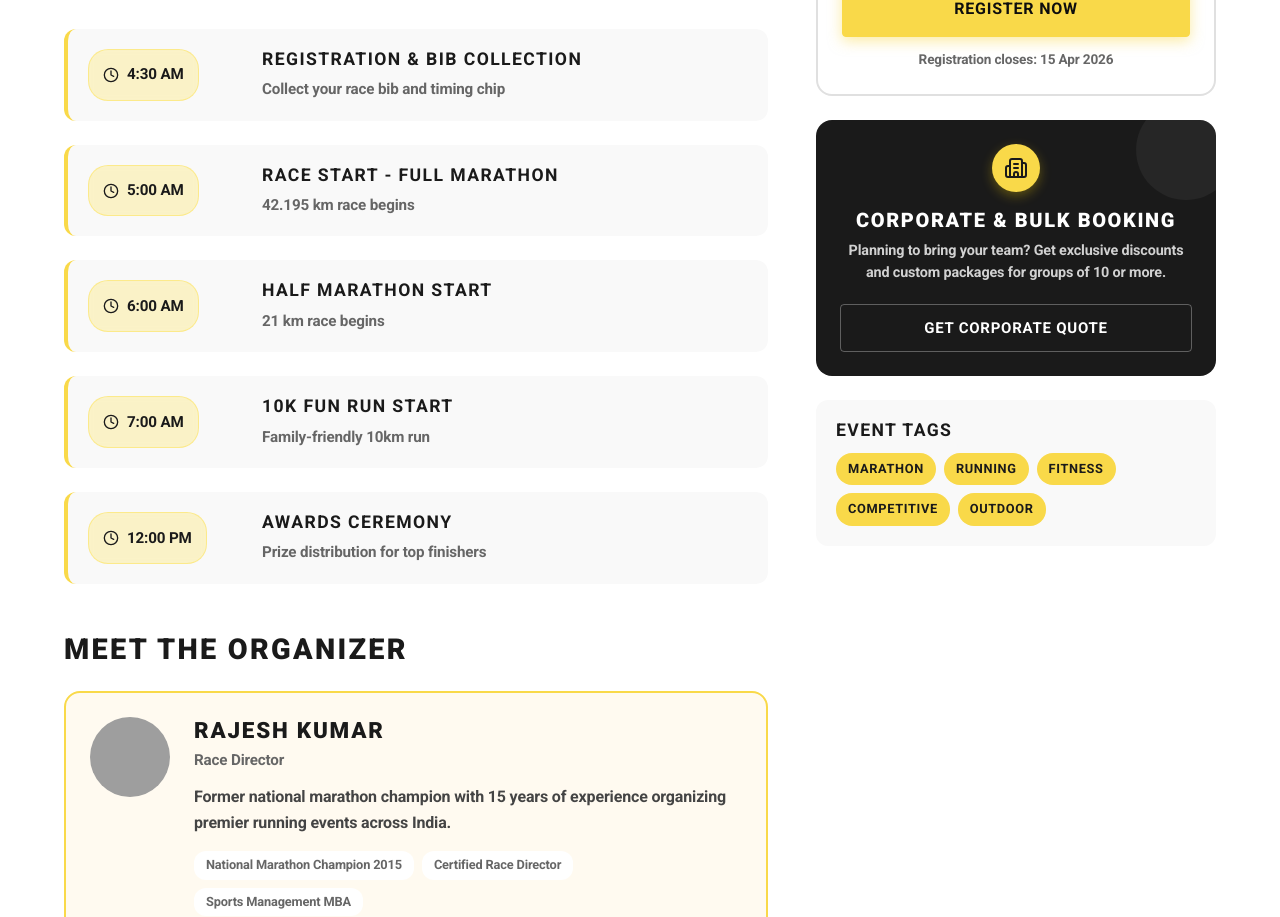
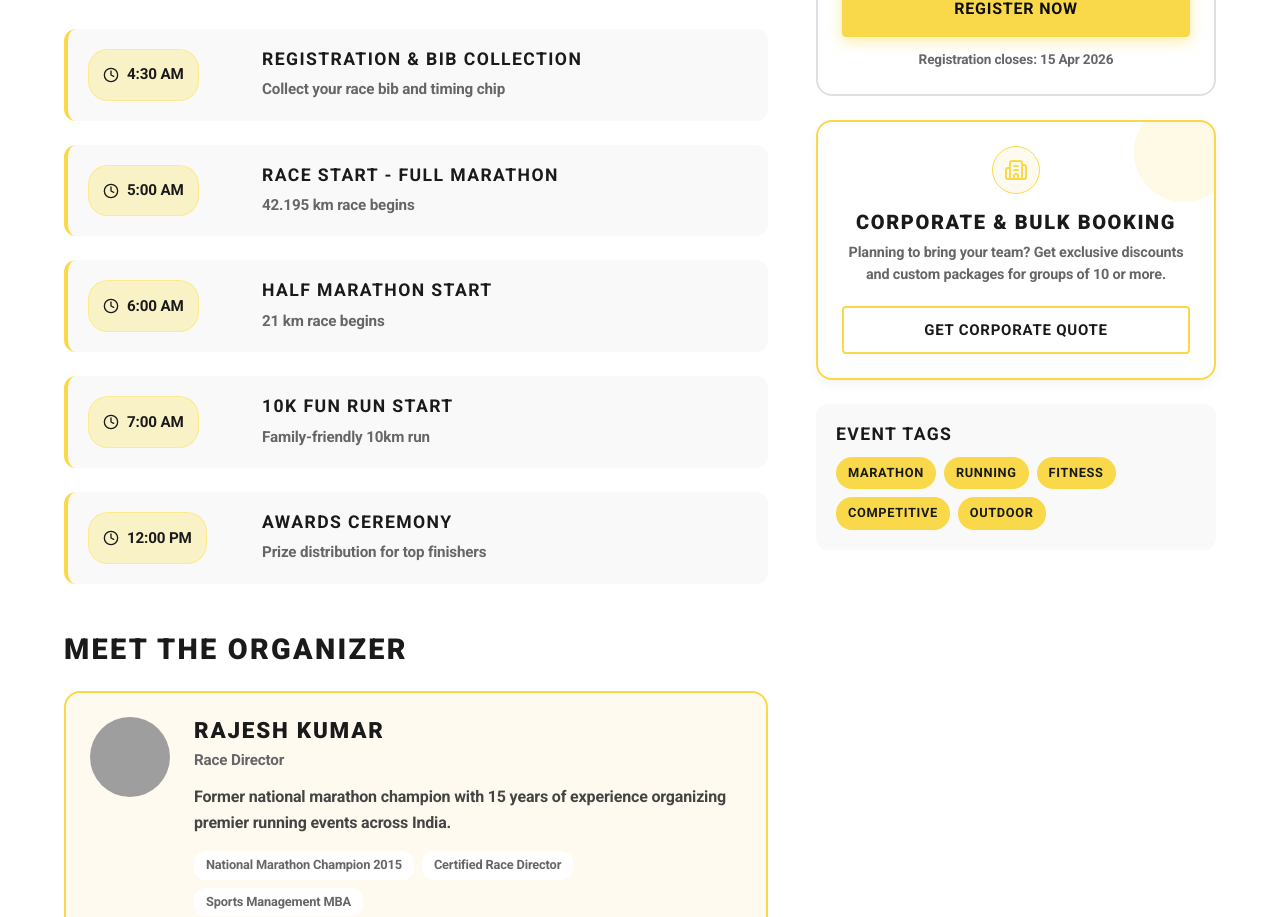
Before and after one commit to Kishorekumarps07/mrcoachpro, a Next.js app: page /events/1 in a window 1280 px wide. Shown: the part 1482-2399 px from the top of the page. Built offline with nearby package versions, Linux system fonts and the light colour scheme; grey boxes are pictures that could not be loaded.

Commit message:
style: update corporate booking card to light theme

```diff
--- a/src/components/events/EventDetailView.module.css
+++ b/src/components/events/EventDetailView.module.css
@@ -504,25 +504,27 @@
 
 /* Bulk Booking Card */
 .bulkBookingCard {
-    background: #1a1a1a;
-    /* Dark contrast card */
+    background: #FFFFFF;
+    /* Light theme */
+    border: 2px solid var(--accent-yellow);
     border-radius: 16px;
     padding: 24px;
-    color: #FFFFFF;
+    color: #1a1a1a;
     text-align: center;
     position: relative;
     overflow: hidden;
+    box-shadow: 0 4px 12px rgba(0, 0, 0, 0.05);
 }
 
 .bulkBookingCard::before {
-    /* Abstract decorative circle */
+    /* Abstract decorative circle - subtle yellow */
     content: '';
     position: absolute;
     top: -20px;
     right: -20px;
     width: 100px;
     height: 100px;
-    background: rgba(255, 255, 255, 0.05);
+    background: rgba(255, 208, 0, 0.1);
     border-radius: 50%;
 }
 
@@ -535,37 +537,42 @@
 .bulkIconCircle {
     width: 48px;
     height: 48px;
-    background: var(--accent-yellow);
+    background: #FFFAF0;
+    /* Light yellow bg */
+    border: 1px solid var(--accent-yellow);
     border-radius: 50%;
     display: flex;
     align-items: center;
     justify-content: center;
-    box-shadow: 0 4px 12px rgba(255, 215, 0, 0.3);
+    color: var(--accent-yellow);
 }
 
 .bulkTitle {
     font-size: 1.25rem;
     font-weight: 800;
-    color: #FFFFFF;
+    color: #1a1a1a;
     margin-bottom: 8px;
     font-family: var(--font-heading);
 }
 
 .bulkText {
     font-size: 0.9rem;
-    color: rgba(255, 255, 255, 0.8);
+    color: #666;
     margin-bottom: 20px;
     line-height: 1.5;
 }
 
 .bulkButton {
-    border-color: rgba(255, 255, 255, 0.3) !important;
-    color: #FFFFFF !important;
+    /* Since we use variant="secondary", we might not need overrides,
+       but let's ensure it pops */
+    background: transparent !important;
+    border: 2px solid var(--accent-yellow) !important;
+    color: #1a1a1a !important;
+    font-weight: 700 !important;
 }
 
 .bulkButton:hover {
-    background: #FFFFFF !important;
-    color: #1a1a1a !important;
+    background: var(--accent-yellow) !important;
 }
 
 .mobileRegisterBtn {
--- a/src/components/events/EventDetailView.tsx
+++ b/src/components/events/EventDetailView.tsx
@@ -219,7 +219,7 @@ export const EventDetailView = ({ event }: EventDetailViewProps) => {
                         <div className={styles.bulkBookingCard}>
                             <div className={styles.bulkIconWrapper}>
                                 <div className={styles.bulkIconCircle}>
-                                    <Building2 size={24} color="#1a1a1a" />
+                                    <Building2 size={24} className={styles.bulkIcon} />
                                 </div>
                             </div>
                             <h3 className={styles.bulkTitle}>Corporate & Bulk Booking</h3>
```
